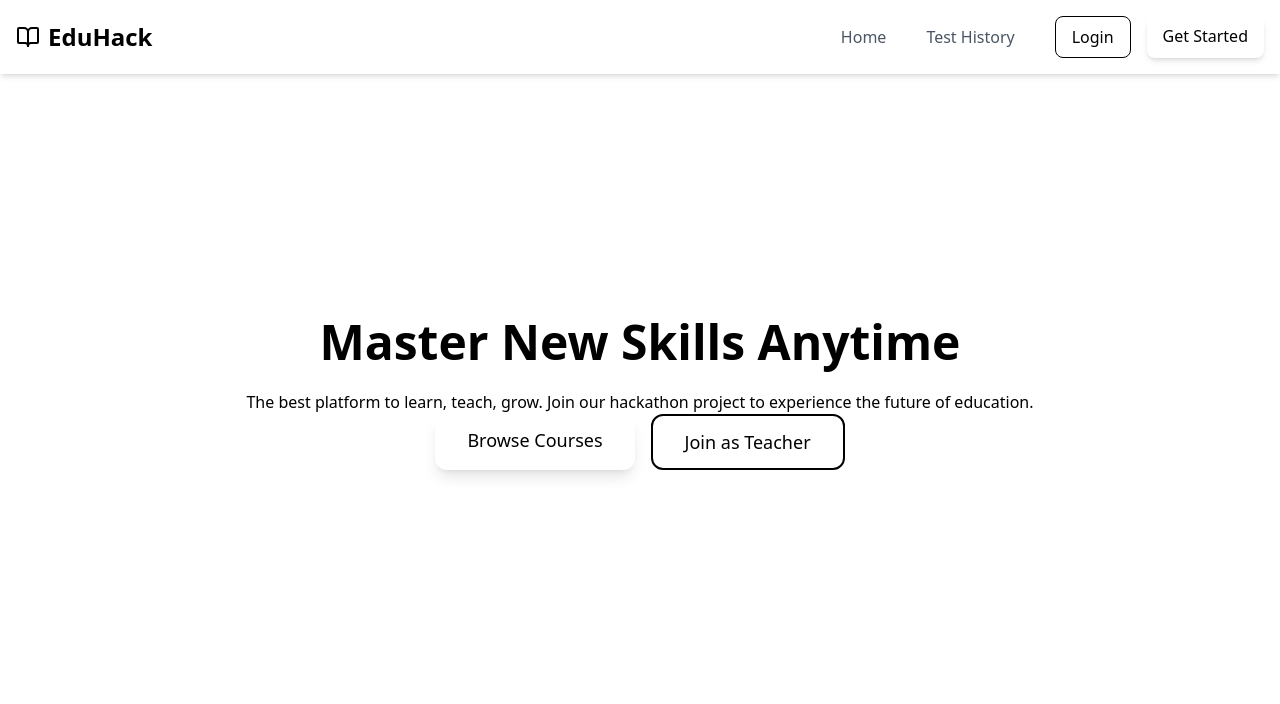
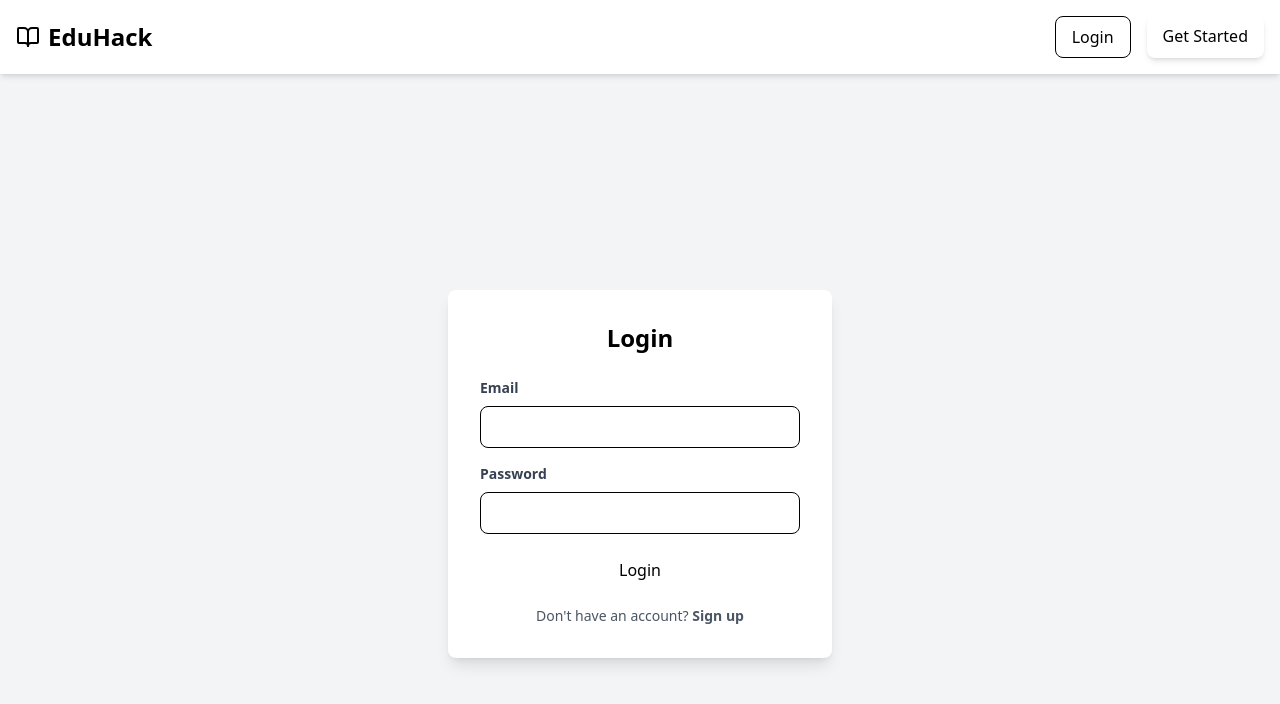
Before and after one commit to Virus2466/skips-hackathon-26, a React (Vite) app in the folder frontend/: page / in a window 1280 px wide. Shown: the top 704 px of the page. Built offline with nearby package versions, Linux system fonts and the light colour scheme.

Commit message:
ui fix and ai model fix

```diff
--- a/frontend/src/App.jsx
+++ b/frontend/src/App.jsx
@@ -1,11 +1,10 @@
 import { Routes, Route } from 'react-router-dom';
 import Navbar from './components/Navbar';
-import Home from './pages/Home';
 import Login from './pages/Login';
 import Register from './pages/Register';
 import Dashboard from './pages/Dashboard';
-import AuthContext from './context/AuthContext';
-import { useContext } from 'react';
+// import AuthContext from './context/AuthContext';
+// import { useContext } from 'react';
 import Quiz from './pages/Quiz';
 import BeginnerQuiz from './pages/BeginnerQuiz';
 import PrivateRoute from './components/PrivateRoute';
@@ -19,7 +18,7 @@ function App() {
       <div className="flex-grow">
         <Routes>
 
-          <Route path="/" element={<Home />} />
+          <Route path="/" element={<Login />} />
 
 
           <Route
--- a/frontend/src/components/ChatSidebar.jsx
+++ b/frontend/src/components/ChatSidebar.jsx
@@ -64,7 +64,7 @@ const ChatSidebar = ({ isOpen, onClose }) => {
       <div className="absolute inset-0  bg-opacity-30 backdrop-blur-sm" onClick={onClose}></div>
 
       {/* Sidebar Panel */}
-      <div className="relative w-full max-w-md bg-white h-full shadow-2xl flex flex-col animate-slide-in">
+      <div className="relative h-screen w-full max-w-md bg-white  shadow-2xl flex flex-col animate-slide-in">
 
         {/* Header */}
         <div className="p-4 bg-primary text-black flex justify-between items-center shadow-md">
@@ -85,7 +85,7 @@ const ChatSidebar = ({ isOpen, onClose }) => {
         </div>
 
         {/* Chat Area */}
-        <div className="flex-1 overflow-y-auto p-4 bg-gray-50 space-y-4">
+        <div className="flex-1 overflow-y-auto p-4 bg-gray-50 space-y-6">
           {messages.map((msg) => (
             <div key={msg.id} className={`flex ${msg.sender === 'user' ? 'justify-end' : 'justify-start'}`}>
               <div className={`max-w-[85%] p-3 rounded-2xl text-sm shadow-sm ${
@@ -140,7 +140,7 @@ const ChatSidebar = ({ isOpen, onClose }) => {
         </div>
 
         {/* Input Area */}
-        <form onSubmit={handleSend} className="p-4 bg-white border-t border-gray-100 flex gap-2">
+        <form onSubmit={handleSend} className="p-4 bg-white border-t border-gray-100 flex">
           <input
             type="text"
             value={input}
--- a/frontend/src/components/Navbar.jsx
+++ b/frontend/src/components/Navbar.jsx
@@ -1,7 +1,7 @@
-import { Link } from 'react-router-dom';
-import { BookOpen, LogOut, User as UserIcon } from 'lucide-react';
-import { useContext } from 'react';
-import AuthContext from '../context/AuthContext';
+import { Link } from "react-router-dom";
+import { BookOpen, LogOut, User as UserIcon } from "lucide-react";
+import { useContext } from "react";
+import AuthContext from "../context/AuthContext";
 
 const Navbar = () => {
   const { user, logout } = useContext(AuthContext);
@@ -9,34 +9,26 @@ const Navbar = () => {
   return (
     <nav className="bg-white shadow-md p-4 sticky top-0 z-50">
       <div className="max-w-7xl mx-auto flex justify-between items-center">
-
         {/* Logo */}
-        <Link to="/" className="flex items-center gap-2 text-2xl font-bold text-primary">
+        <Link
+          to="/"
+          className="flex items-center gap-2 text-2xl font-bold text-primary"
+        >
           <BookOpen className="text-primary" />
           <span>EduHack</span>
         </Link>
 
         {/* Links */}
         <div className="flex gap-6 items-center">
-          <Link to="/" className="text-gray-600 hover:text-primary transition font-medium">Home</Link>
-
           {/* Show 'Dashboard' only if logged in */}
           {user && (
-            <Link to="/dashboard" className="text-gray-600 hover:text-primary transition font-medium">
+            <Link
+              to="/dashboard"
+              className="text-gray-600 hover:text-primary transition font-medium"
+            >
               Dashboard
             </Link>
           )}
-
-          <Link
-            to="/history"
-  className={`px-4 py-2 rounded-xl transition font-medium ${
-    location.pathname === '/history'
-      ? 'bg-primary text-white'
-      : 'text-gray-600 hover:bg-gray-100'
-  }`}
->
-  Test History
-</Link>
 
           {user ? (
             <div className="flex items-center gap-4 ml-4 pl-4 border-l border-gray-200">
@@ -44,7 +36,10 @@ const Navbar = () => {
                 <div className="w-8 h-8 bg-indigo-100 rounded-full flex items-center justify-center text-primary">
                   <UserIcon size={18} />
                 </div>
-                <span className="hidden md:block">{user.name.split(' ')[0]}</span> {/* Show First Name */}
+                <span className="hidden md:block">
+                  {user.name.split(" ")[0]}
+                </span>{" "}
+                {/* Show First Name */}
               </div>
 
               <button
@@ -57,10 +52,16 @@ const Navbar = () => {
             </div>
           ) : (
             <div className="flex gap-4">
-              <Link to="/login" className="px-4 py-2 border border-primary text-primary rounded-lg hover:bg-black hover:text-white transition font-medium">
+              <Link
+                to="/login"
+                className="px-4 py-2 border border-primary text-primary rounded-lg hover:bg-black hover:text-white transition font-medium"
+              >
                 Login
               </Link>
-              <Link to="/register" className="px-4 py-2 bg-primary text-black rounded-lg hover:bg-black hover:text-white transition font-medium shadow-md">
+              <Link
+                to="/register"
+                className="px-4 py-2 bg-primary text-black rounded-lg hover:bg-black hover:text-white transition font-medium shadow-md"
+              >
                 Get Started
               </Link>
             </div>
--- a/frontend/src/pages/Dashboard.jsx
+++ b/frontend/src/pages/Dashboard.jsx
@@ -103,7 +103,7 @@ const Dashboard = () => {
         </div>
 
         {/* AI Action Area */}
-        <div className="bg-gradient-to-br from-indigo-600 to-purple-700 text-white p-6 rounded-2xl shadow-lg flex flex-col justify-center col-span-2">
+        <div className="bg-gradient-to-br bg-black text-white p-6 rounded-2xl shadow-lg flex flex-col justify-center col-span-2">
           <div className="flex justify-between items-start">
             <div>
               <div className="flex items-center gap-2 mb-1">
@@ -116,7 +116,7 @@ const Dashboard = () => {
                   : "Welcome! Take your first AI Mock Test to get personalized guidance."}
               </p>
             </div>
-            <button onClick={() => setIsChatOpen(true)} className="bg-white text-indigo-600 px-4 py-2 rounded-xl font-bold text-sm hover:bg-indigo-50 transition shadow-md whitespace-nowrap">
+            <button onClick={() => setIsChatOpen(true)} className="bg-white text-black px-4 py-2 rounded-xl font-bold text-sm hover:bg-indigo-50 transition shadow-md whitespace-nowrap">
               Chat Now
             </button>
           </div>
@@ -127,14 +127,14 @@ const Dashboard = () => {
         {/* Left: Subject Mastery & Start Quiz */}
         <div className="lg:col-span-2 space-y-6">
           {/* Start Quiz Button Card */}
-          <div className="bg-gradient-to-br from-purple-600 to-indigo-600 text-white p-8 rounded-2xl shadow-lg flex items-center justify-between">
+          <div className="bg-black text-white p-8 rounded-2xl shadow-lg flex items-center justify-between">
             <div>
               <h2 className="text-2xl font-bold mb-1">Ready to Practice?</h2>
               <p className="text-purple-100">Easy difficulty • Based on {dashboardData?.user?.course || 'your course'}</p>
             </div>
             <button
               onClick={() => navigate('/beginner-quiz')}
-              className="px-8 py-3 bg-white text-purple-600 font-bold rounded-xl hover:bg-purple-50 transition whitespace-nowrap shadow-lg"
+              className="px-8 py-3 bg-white text-black font-bold rounded-xl hover:bg-purple-50 transition whitespace-nowrap shadow-lg"
             >
               Start Quiz
             </button>
--- a/frontend/src/pages/Home.jsx
+++ /dev/null
@@ -1,26 +0,0 @@
-import {Link} from 'react-router-dom'
-
-const Home = () => {
-    return (
-        <>
-            <div className='flex flex-col items-center justify-center min-h-[80vh] text-center px-4'>
-                <h1 className='text-5xl font-extrabold text-dark mb-6'>
-                    Master New Skills <span className='text-primary'>Anytime</span>
-                </h1>
-                <p>
-                    The best platform to learn, teach, grow. Join our hackathon project to experience the future of education.
-                </p>
-                <div className='flex gap-4'>
-                    <Link to="/course" className='px-8 py-3 bg-primary text-black text-lg rounded-xl shadow-lg hover:bg-black transition hover:text-white transition'>
-                        Browse Courses
-                    </Link>
-                    <Link to="/register" className='px-8 py-3 bg-white text-primary border-2 border-primary text-lg rounded-xl hover:bg-gray-50 transition'>
-                        Join as Teacher
-                    </Link>
-                </div>
-            </div>
-        </>
-    )
-}
-
-export default Home;
```
Also changed, not shown: 1 other file (tests, documents, lock files or other folders).
